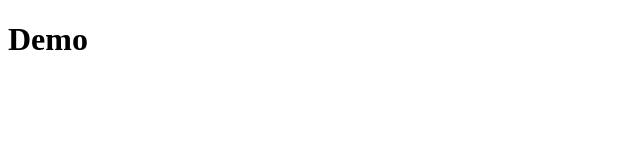
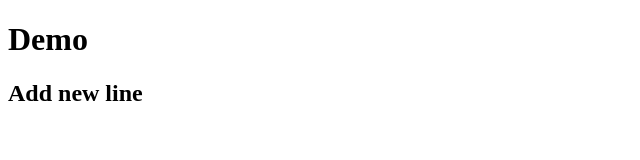
Before and after one commit to gennadiy1970/test, a plain HTML site: page index.html in a window 1280 px wide. Shown: the whole page, without its empty margins (0-640 px from the left). Drawn offline with Linux system fonts and the light colour scheme.

Commit message:
add new line

```diff
--- a/index.html
+++ b/index.html
@@ -8,5 +8,6 @@
 </head>
 <body>
     <h1>Demo</h1>
+    <h2>Add new line</h2>
 </body>
 </html>
```
